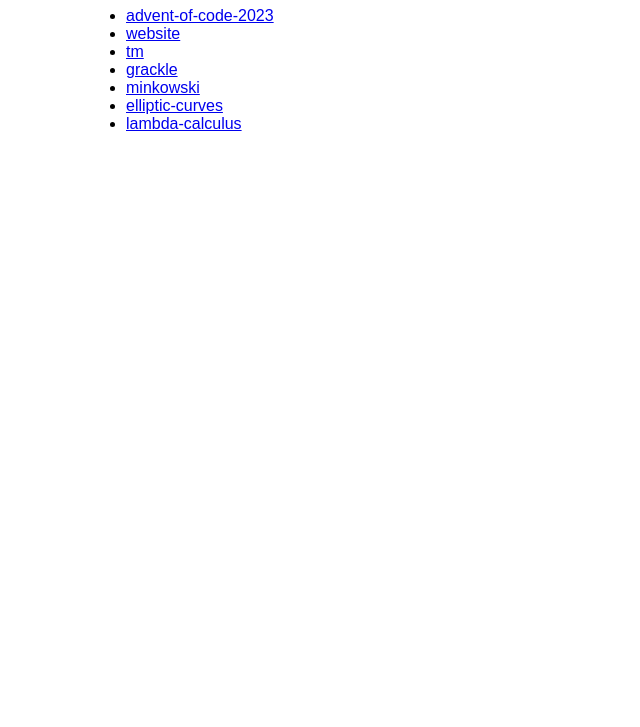
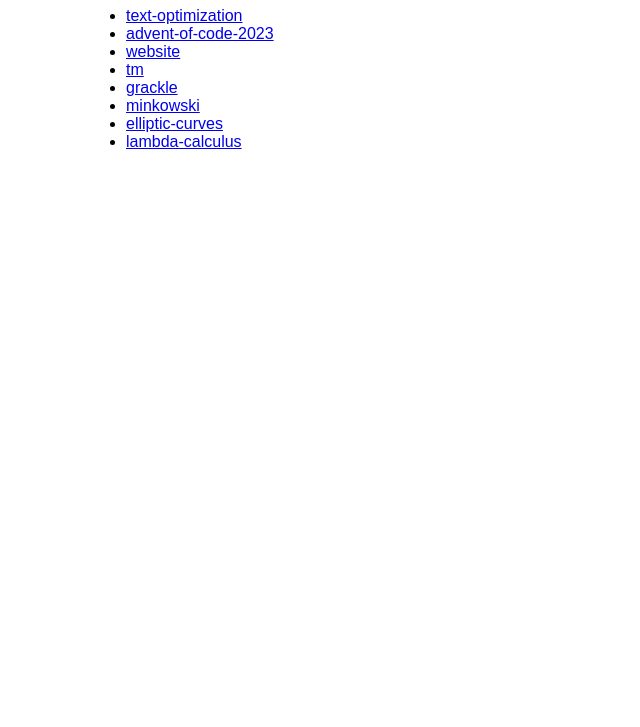
Before and after one commit to samestep/samestep.github.io, a plain HTML site: page index.html in a window 1280 px wide. Shown: the part 73-800 px from the top of the page, without its empty margins (254-894 px from the left). Drawn offline with Linux system fonts and the light colour scheme.

Commit message:
Add text-optimization link

```diff
--- a/index.html
+++ b/index.html
@@ -9,6 +9,7 @@
   <body>
     <h1>samestep.github.io</h1>
     <ul>
+      <li><a href="text-optimization/">text-optimization</a></li>
       <li><a href="advent-of-code-2023/">advent-of-code-2023</a></li>
       <li><a href="https://samestep.com/">website</a></li>
       <li><a href="tm/">tm</a></li>
```
